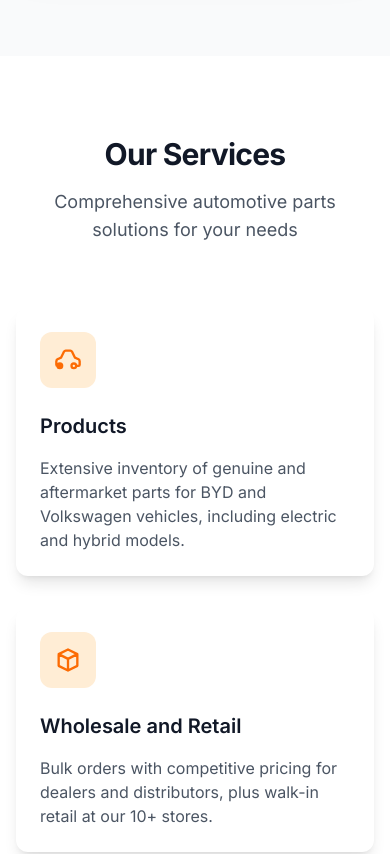
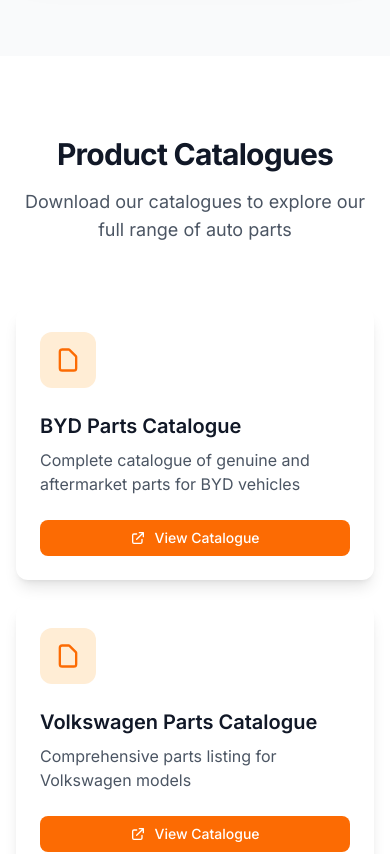
Before and after one commit to west352/xize_website, a Next.js app: page / in a window 390 px wide. Shown: the part 2700-3554 px from the top of the page. Built offline with nearby package versions, Linux system fonts and the light colour scheme; no server answers.

Commit message:
add product catalogue section

```diff
--- /dev/null
+++ b/app/components/Catalogues.tsx
@@ -0,0 +1,42 @@
+import { catalogues, getCatalogueUrl } from '../data/catalogues';
+import { DocumentIcon, ExternalLinkIcon } from './Icons';
+
+export default function Catalogues() {
+  if (catalogues.length === 0) {
+    return null;
+  }
+
+  return (
+    <div className="mt-16 grid grid-cols-1 gap-6 sm:grid-cols-2 lg:grid-cols-3">
+      {catalogues.map((catalogue) => {
+        const pdfUrl = getCatalogueUrl(catalogue.filename);
+
+        return (
+          <div
+            key={catalogue.id}
+            className="group rounded-xl bg-white p-6 shadow-lg transition-all duration-300 hover:shadow-xl"
+          >
+            <div className="flex h-14 w-14 items-center justify-center rounded-xl bg-primary-100 text-primary-600 transition-colors duration-300 group-hover:bg-primary-600 group-hover:text-white">
+              <DocumentIcon className="h-7 w-7" />
+            </div>
+
+            <h3 className="mt-6 text-xl font-semibold text-gray-900">{catalogue.title}</h3>
+            <p className="mt-2 text-gray-600">{catalogue.description}</p>
+
+            <div className="mt-6">
+              <a
+                href={pdfUrl}
+                target="_blank"
+                rel="noopener noreferrer"
+                className="inline-flex w-full items-center justify-center rounded-lg bg-primary-600 px-4 py-2 text-sm font-medium text-white transition-colors hover:bg-primary-700"
+              >
+                <ExternalLinkIcon className="mr-2 h-4 w-4" />
+                View Catalogue
+              </a>
+            </div>
+          </div>
+        );
+      })}
+    </div>
+  );
+}
--- a/app/components/Icons.tsx
+++ b/app/components/Icons.tsx
@@ -233,3 +233,42 @@
     </svg>
   );
 }
+
+export function DocumentIcon(props: IconProps) {
+  return (
+    <svg fill="none" stroke="currentColor" viewBox="0 0 24 24" {...props}>
+      <path
+        strokeLinecap="round"
+        strokeLinejoin="round"
+        strokeWidth={2}
+        d="M7 21h10a2 2 0 002-2V9.414a1 1 0 00-.293-.707l-5.414-5.414A1 1 0 0012.586 3H7a2 2 0 00-2 2v14a2 2 0 002 2z"
+      />
+    </svg>
+  );
+}
+
+export function DownloadIcon(props: IconProps) {
+  return (
+    <svg fill="none" stroke="currentColor" viewBox="0 0 24 24" {...props}>
+      <path
+        strokeLinecap="round"
+        strokeLinejoin="round"
+        strokeWidth={2}
+        d="M4 16v1a3 3 0 003 3h10a3 3 0 003-3v-1m-4-4l-4 4m0 0l-4-4m4 4V4"
+      />
+    </svg>
+  );
+}
+
+export function ExternalLinkIcon(props: IconProps) {
+  return (
+    <svg fill="none" stroke="currentColor" viewBox="0 0 24 24" {...props}>
+      <path
+        strokeLinecap="round"
+        strokeLinejoin="round"
+        strokeWidth={2}
+        d="M10 6H6a2 2 0 00-2 2v10a2 2 0 002 2h10a2 2 0 002-2v-4M14 4h6m0 0v6m0-6L10 14"
+      />
+    </svg>
+  );
+}
--- a/app/components/Navigation.tsx
+++ b/app/components/Navigation.tsx
@@ -7,6 +7,7 @@
 export const navLinks = [
   { href: '#about', label: 'About' },
   { href: '#gallery', label: 'Gallery' },
+  { href: '#catalogues', label: 'Catalogues' },
   { href: '#services', label: 'Services' },
   { href: '#why-us', label: 'Why Choose Us' },
   { href: '#contact', label: 'Contact Us' },
--- /dev/null
+++ b/app/data/catalogues.ts
@@ -0,0 +1,30 @@
+// Cloudflare R2 bucket base URL (from environment variable)
+const R2_BASE_URL = process.env.NEXT_PUBLIC_R2_BASE_URL || '';
+
+export interface Catalogue {
+  id: string;
+  title: string;
+  description: string;
+  filename: string; // The PDF filename in R2 bucket
+}
+
+// Add your catalogues here
+export const catalogues: Catalogue[] = [
+  {
+    id: 'byd-parts',
+    title: 'BYD Parts Catalogue',
+    description: 'Complete catalogue of genuine and aftermarket parts for BYD vehicles',
+    filename: 'byd.pdf',
+  },
+  {
+    id: 'vw-parts',
+    title: 'Volkswagen Parts Catalogue',
+    description: 'Comprehensive parts listing for Volkswagen models',
+    filename: 'vw.pdf',
+  },
+];
+
+// Helper function to get the full URL for a catalogue PDF
+export function getCatalogueUrl(filename: string): string {
+  return `${R2_BASE_URL}/catalogues/${filename}`;
+}
--- a/app/page.tsx
+++ b/app/page.tsx
@@ -1,5 +1,6 @@
 import Navigation from './components/Navigation';
 import Gallery from './components/Gallery';
+import Catalogues from './components/Catalogues';
 import Footer from './components/Footer';
 import AnchorLink from './components/AnchorLink';
 import {
@@ -227,6 +228,21 @@
         </div>
       </section>
 
+      {/* Catalogues Section */}
+      <section id="catalogues" className="bg-white py-20">
+        <div className="mx-auto max-w-7xl px-4 sm:px-6 lg:px-8">
+          <div className="text-center">
+            <h2 className="text-3xl font-bold tracking-tight text-gray-900 sm:text-4xl">
+              Product Catalogues
+            </h2>
+            <p className="mx-auto mt-4 max-w-2xl text-lg text-gray-600">
+              Download our catalogues to explore our full range of auto parts
+            </p>
+          </div>
+          <Catalogues />
+        </div>
+      </section>
+
       {/* Services Section */}
       <section id="services" className="bg-white py-20">
         <div className="mx-auto max-w-7xl px-4 sm:px-6 lg:px-8">
```
Also changed, not shown: 1 other file (tests, documents, lock files or other folders).
